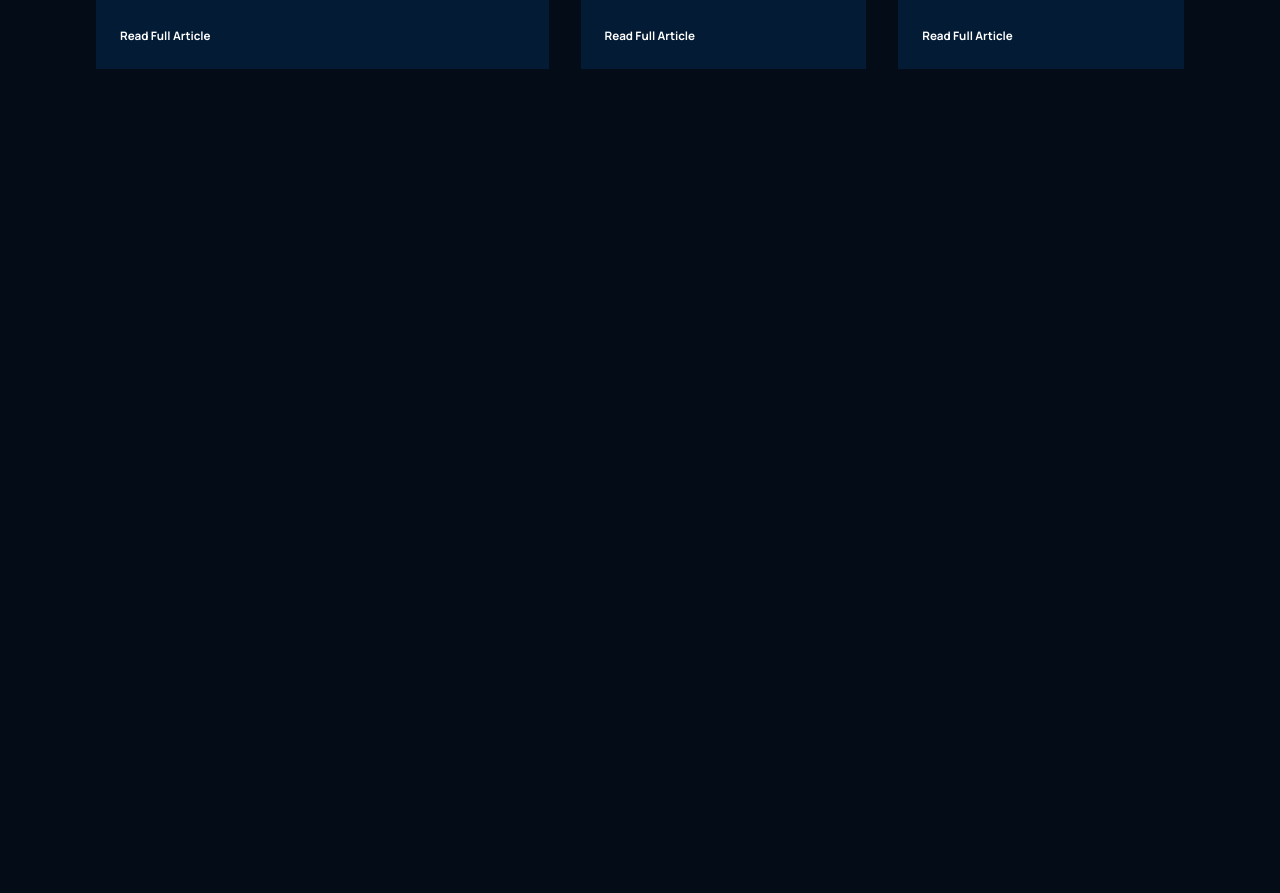
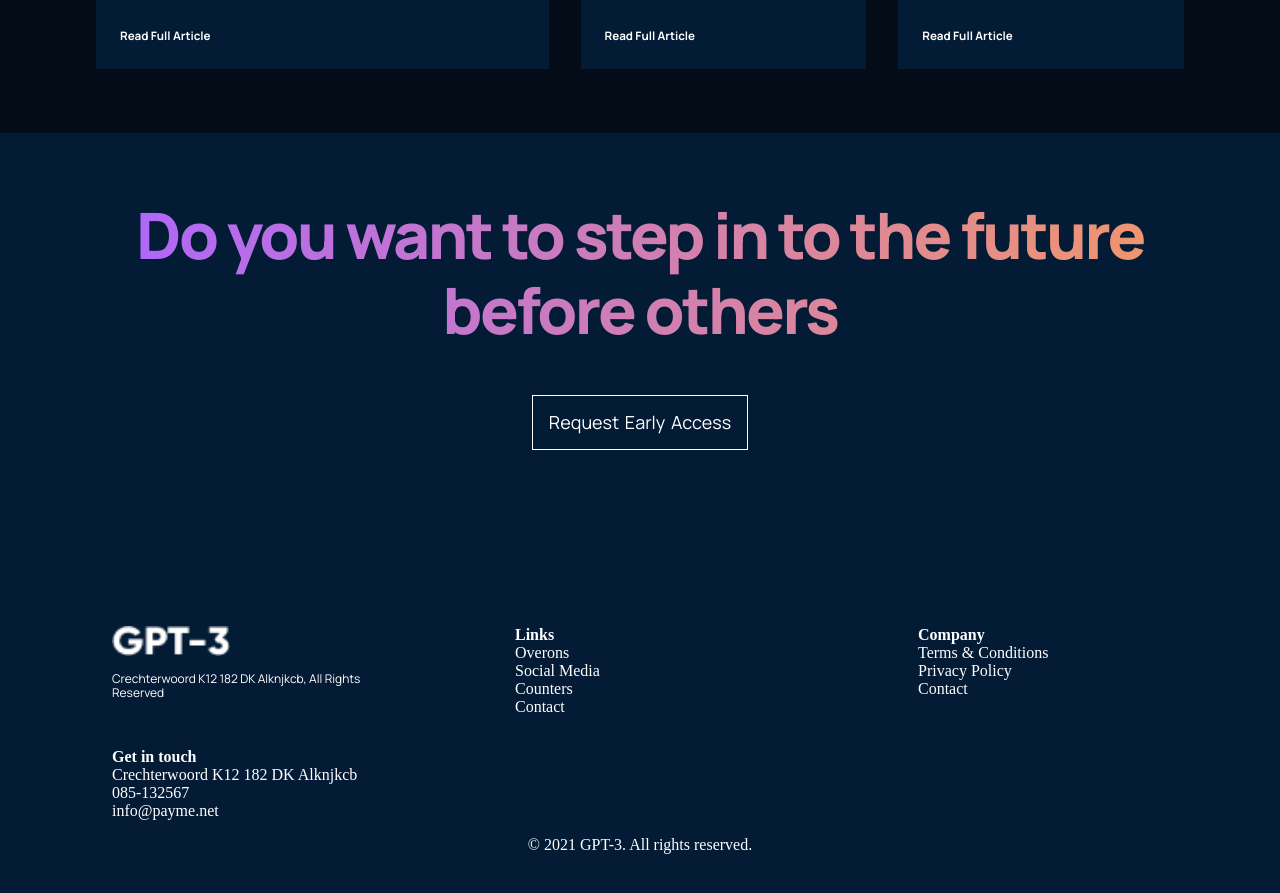
Before and after one commit to HammadMaqsood786/Modern-UI-UX-website-react.js, a React (Create React App) app: page / in a window 1280 px wide. Shown: the part 4060-4953 px from the top of the page. Before the commit the page ends 4193 px from the top, so only its background shows below. Built offline with nearby package versions, Linux system fonts and the light colour scheme.

Commit message:
footer section

```diff
--- a/src/containers/blog/blog.css
+++ b/src/containers/blog/blog.css
@@ -53,3 +53,25 @@
         height: 250px;
     }
 }
+
+@media screen and (max-width: 700px) {
+    .gpt3__blog-container_groupB {
+        grid-template-columns: repeat(1, 1fr);
+    }
+
+    .gpt3__blog-container_groupA .gpt3__blog-container_article {
+        width: 100%;
+    }
+
+    .gpt3__blog-heading h1 {
+        font-size: 46px;
+        line-height: 52px;
+    }
+}
+
+@media screen and (max-width: 550px) {
+    .gpt3__blog-heading h1 {
+        font-size: 34px;
+        line-height: 42px;
+    }
+}
--- a/src/containers/footer/Footer.jsx
+++ b/src/containers/footer/Footer.jsx
@@ -1,10 +1,49 @@
-import React from 'react'
+import React from 'react';
 import './footer.css';
+import gpt3Logo from "../../assets/logo.svg.png";
 
 const Footer = () => {
   return (
-    <div>
+    <div className='gpt3__footer section__padding' >
+      <div className='gpt3__footer-heading' >
+        <h1 className='gradient__text' >
+          Do you want to step in to the future before others
+        </h1>
+      </div>
 
+      <div className='gpt3__footer-btn' >
+        <p>Request Early Access</p>
+      </div>
+
+      <div className='gpt3__footer-links' >
+        <div className='gpt3__footer-links_logo' >
+          <img src={gpt3Logo} alt="logo" />
+          <p>Crechterwoord K12 182 DK Alknjkcb, All Rights Reserved</p>
+        </div>
+        <div className='gpt3__footer-links_div' >
+          <h4>Links</h4>
+          <p>Overons</p>
+          <p>Social Media</p>
+          <p>Counters</p>
+          <p>Contact</p>
+        </div>
+        <div className='gpt3__footer-links_div' >
+          <h4>Company</h4>
+          <p>Terms & Conditions</p>
+          <p>Privacy Policy</p>
+          <p>Contact</p>
+        </div>
+        <div className='gpt3__footer-links_div' >
+          <h4>Get in touch</h4>
+          <p>Crechterwoord K12 182 DK Alknjkcb</p>
+          <p>085-132567</p>
+          <p>info@payme.net</p>
+        </div>
+      </div>
+
+      <div  className='gpt3__footer-copyright' >
+        <p>© 2021 GPT-3. All rights reserved.</p>
+      </div>
     </div>
   )
 }
--- a/src/containers/footer/footer.css
+++ b/src/containers/footer/footer.css
@@ -0,0 +1,77 @@
+.gpt3__footer {
+    color: white;
+
+    display: flex;
+    flex-direction: column;
+    justify-content: center;
+    align-items: center;
+    background: var(--color-footer);
+}
+
+.gpt3__footer-heading {
+    width: 100%;
+    text-align: center;
+    margin-bottom: 3rem;
+}
+
+.gpt3__footer-heading h1 {
+    font-family: var(--font-family);
+    font-weight: 800;
+    font-size: 64px;
+    line-height: 75px;
+    text-align: center;
+    letter-spacing: -0.04em
+}
+
+.gpt3__footer-btn {
+    display: flex;
+    justify-content: center;
+    align-items: center;
+    padding: 1rem;
+    border: 1px solid #fff;
+    text-align: center;
+    margin-bottom: 10rem;
+    cursor: pointer;
+}
+
+.gpt3__footer-btn p {
+    box-sizing: border-box;
+    font-family: var(--font-family);
+    font-size: 18px;
+    line-height: 21px;
+    color: #fff;
+    word-spacing: 2px;
+}
+
+.gpt3__footer-links {
+    display: flex;
+    justify-content: space-between;
+    align-items: flex-start;
+    flex-wrap: wrap;
+    flex-direction: row;
+    width: 100%;
+    text-align: left;
+}
+
+.gpt3__footer-links div {
+    width: 250px;
+    margin: 1rem;
+}
+
+.gpt3__footer-links_logo {
+    display: flex;
+    flex-direction: column;
+}
+
+.gpt3__footer-links_logo img {
+    width: 118px;
+    height: 30px;
+    margin-bottom: 1rem;
+}
+
+.gpt3__footer-links_logo p {
+    font-family: var(--font-family);
+    font-size: 12px;
+    line-height: 14px;
+    color: #ffffff;
+}
```
